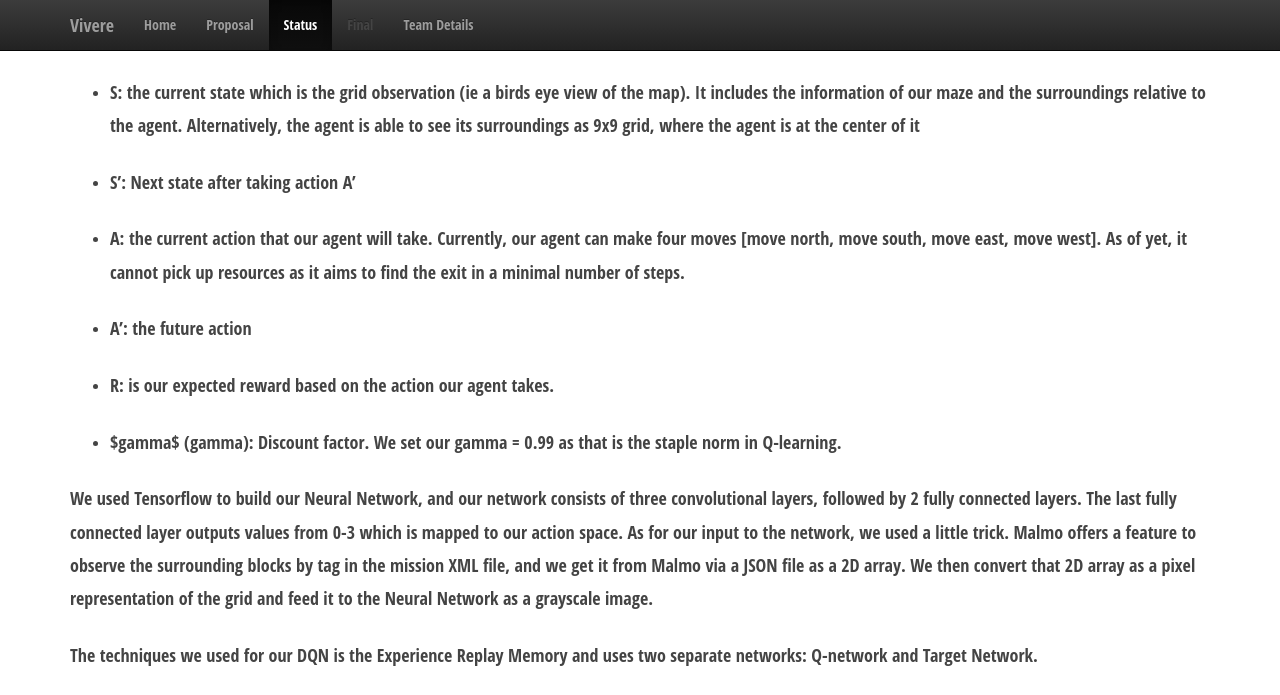
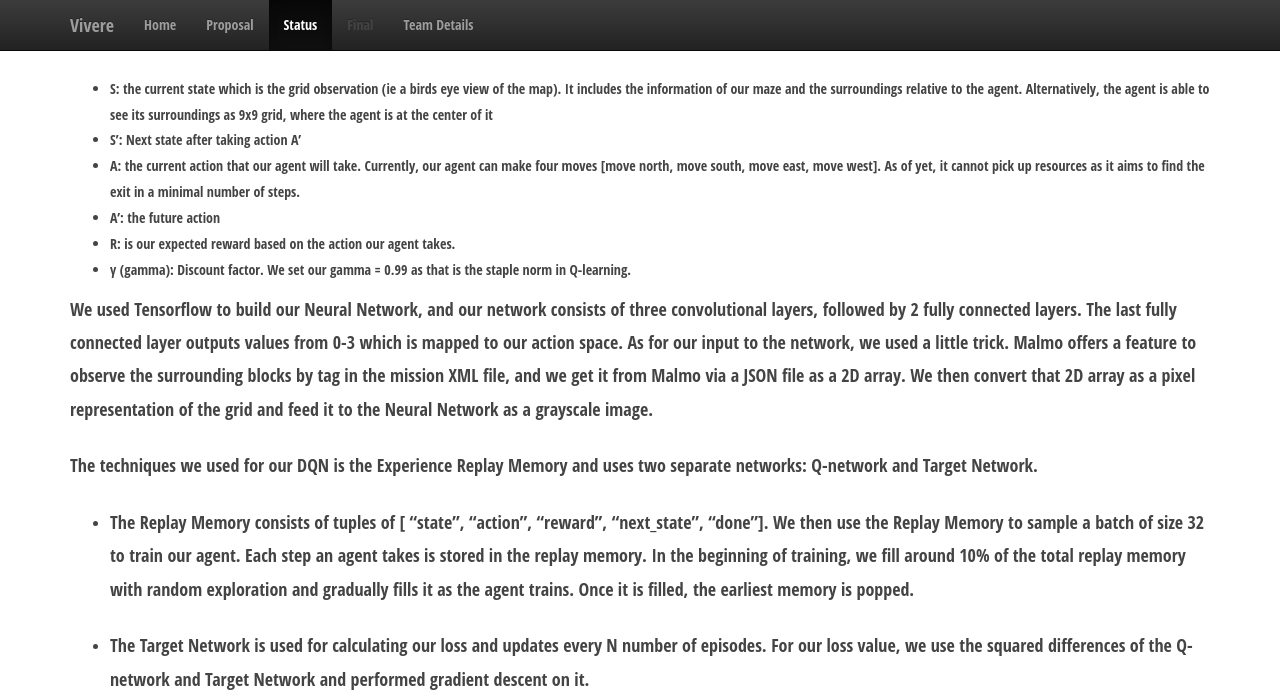
Before and after one commit to Enhjin/Vivere, a Jekyll site: the page built from docs/status.md, in a window 1280 px wide and 900 px high, scrolled down 985 px, cut to the strip 0-695 px from the top of the window. Built offline with Jekyll 4.4.1, drawn with Linux system fonts in a browser that asks for light colours.

Commit message:
Update status.md

```diff
--- a/docs/status.md
+++ b/docs/status.md
@@ -19,16 +19,11 @@ For this project, we decided to use the Deep-Q Learning algorithm which uses gre
 
 We used this formula in our algorithm and defined the variables as followed:
 * S: the current state which is the grid observation (ie a birds eye view of the map). It includes the information of our maze and the surroundings relative to the agent. Alternatively, the agent is able to see its surroundings as 9x9 grid, where the agent is at the center of it
-
 * S’: Next state after taking action A’
-
 * A: the current action that our agent will take. Currently, our agent can make four moves \[move north, move south, move east, move west\]. As of yet, it cannot pick up resources as it aims to find the exit in a minimal number of steps.
-
 * A’: the future action
-
 * R: is our expected reward based on the action our agent takes.
-
-* $gamma$ (gamma): Discount factor. We set our gamma = 0.99 as that is the staple norm in Q-learning.
+* &gamma; (gamma): Discount factor. We set our gamma = 0.99 as that is the staple norm in Q-learning.
 
 We used Tensorflow to build our Neural Network, and our network consists of three convolutional layers, followed by 2 fully connected layers. The last fully connected layer outputs values from 0-3 which is mapped to our action space. As for our input to the network, we used a little trick. Malmo offers a feature to observe the surrounding blocks by <ObservationFromGrid> tag in the mission XML file, and we get it from Malmo via a JSON file as a 2D array. We then convert that 2D array as a pixel representation of the grid and feed it to the Neural Network as a grayscale image.
 
@@ -48,7 +43,6 @@ To evaluate our progress, we used one of Tensorflow features, Tensorboard, to di
 Another big part of our project is generating a random maze. The user can choose their maze size and generate a random maze XML file. In order to avoid our agent from overfitting to only one map, we incorporated multiple random mazes into our training process. Every 20 episodes, we randomly choose from one of our randomly generated mazes and train the agent on that map. Even during Experience Replay Memory initialization, every 20 step, we change the maze. Doing this increases our training time and makes it harder for the agent to learn, but prevents the agent from overfitting to one specific map and help our agent to perform well on unseen test map.
 
 
-
 ### Evaluation
 
 
```
